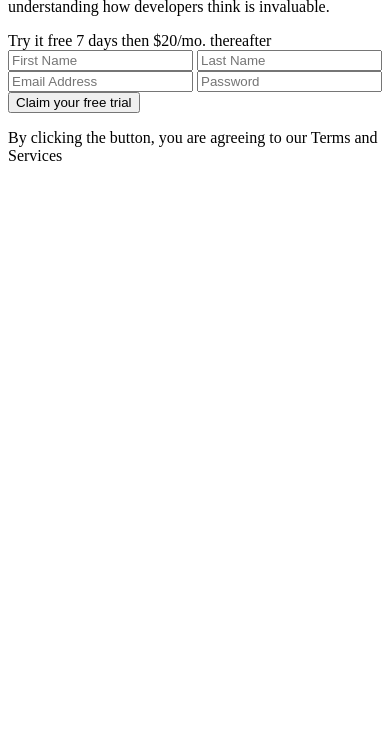
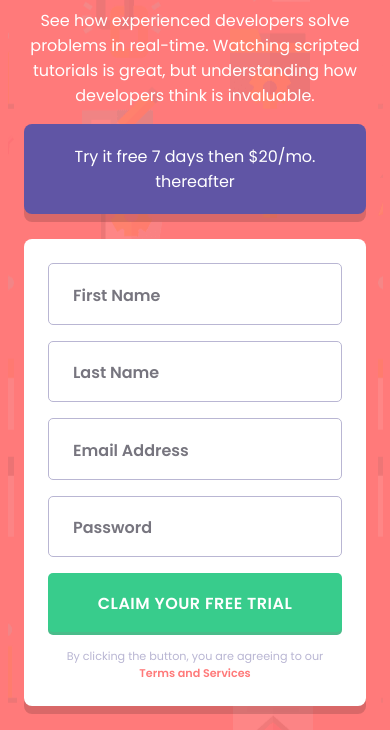
Before and after one commit to kasra-pak/component-with-signup-form, a plain HTML site: page index.html in a window 390 px wide. Shown: the part 155-885 px from the top of the page. Before the commit the page ends 844 px from the top, so only its background shows below. Drawn offline with Linux system fonts and the light colour scheme.

Commit message:
added 60% of the mobile style

```diff
--- a/index.html
+++ b/index.html
@@ -9,7 +9,6 @@
   <title>Intro component with sign up form</title>
 </head>
 <body>
-  <div class="hero">
   <div class="intro">
     <header class="header">
       <h1 class="header__title">Learn to code by watching others</h1>
@@ -21,14 +20,13 @@
     <div class="signup">
       <div class="signup__info">Try it free 7 days then $20/mo. thereafter</div>
       <form class="signup__form">
-          <input type="text" name="firstname" placeholder="First Name">
-          <input type="text" name="lastname" placeholder="Last Name">
-          <input type="email" name="email-address" placeholder="Email Address">
-          <input type="password" name="password" placeholder="Password">
-          <input type="submit" value="Claim your free trial">
+        <input type="text" name="firstname" placeholder="First Name" class="input">
+        <input type="text" name="lastname" placeholder="Last Name" class="input">
+        <input type="email" name="email-address" placeholder="Email Address" class="input">
+        <input type="password" name="password" placeholder="Password" class="input">
+        <input type="submit" value="Claim your free trial" class="submit-btn">
+        <p class="signup__terms">By clicking the button, you are agreeing to our <span class="bold red">Terms and Services</span></p>
       </form>
-        <p class="signup__terms">By clicking the button, you are agreeing to our Terms and Services</p>
-      </div>
     </div>
   </div>
 </body>
--- a/style.css
+++ b/style.css
@@ -0,0 +1,105 @@
+@import url('https://fonts.googleapis.com/css2?family=Poppins:wght@400;500;600;700&display=swap');
+
+:root {
+  --Red: hsl(0, 100%, 74%);
+  --Green: hsl(154, 59%, 51%);
+
+  --Blue: hsl(248, 32%, 49%);
+
+  --Dark-Blue: hsl(249, 10%, 26%);
+  --Grayish-Blue: hsl(246, 25%, 77%);
+}
+
+* {
+  box-sizing: border-box;
+}
+
+html {
+  font-size: 16px;
+}
+
+body {
+  font-family: 'Poppins', sans-serif;
+  background: url('./images/bg-intro-mobile.png') no-repeat center;
+  background-color: var(--Red);
+  color: #fff;
+  text-align: center;
+  display: flex;
+  flex-direction: column;
+  justify-content: center;
+  align-items: center;
+  min-height: 100vh;
+  overflow: hidden;
+  margin: 0;
+}
+
+.intro {
+  padding: 1.5em;
+}
+
+.signup__info {
+  background-color: var(--Blue);
+  padding: 1.25em 2.5em;
+  border-radius: 0.5em;
+  margin-bottom: 1.6em;
+  box-shadow: 0 8px rgba(0, 0, 0, 0.15);
+}
+
+.signup__form {
+  background-color: #fff;
+  padding: 1.5em;
+  border-radius: 0.5em;
+  box-shadow: 0 8px rgba(0, 0, 0, 0.15);
+
+}
+
+.signup input {
+  font-weight: 600;
+  border-radius: 5px;
+  margin-bottom: 1em;
+  padding: 1.15em 1.5em 1em;
+}
+
+.input {
+  border: 1px solid var(--Grayish-Blue);
+  font-family: inherit;
+}
+
+.input::placeholder {
+  color: var(--Dark-Blue);
+  opacity: 0.7;
+}
+
+.signup input,
+.input::placeholder {
+  width: 100%;
+  font-family: inherit;
+  font-size: 1rem;
+  font-weight: 600;
+}
+
+.input:focus,
+.submit-btn:focus {
+  outline: none;
+}
+
+.submit-btn {
+  color: inherit;
+  background-color: var(--Green);
+  border: none;
+  text-transform: uppercase;
+  letter-spacing: 0.5px;
+  box-shadow: 0 3px hsl(154, 46%, 51%);
+}
+
+.signup__terms {
+  margin: 0;
+  color: var(--Grayish-Blue);
+  font-size: 0.7rem;
+  padding: 0 1em
+}
+
+.bold.red {
+  color: var(--Red);
+  font-weight: 600;
+}
```
Also changed, not shown: 1 other file. Lines whose indentation alone changed are shown as unchanged.
